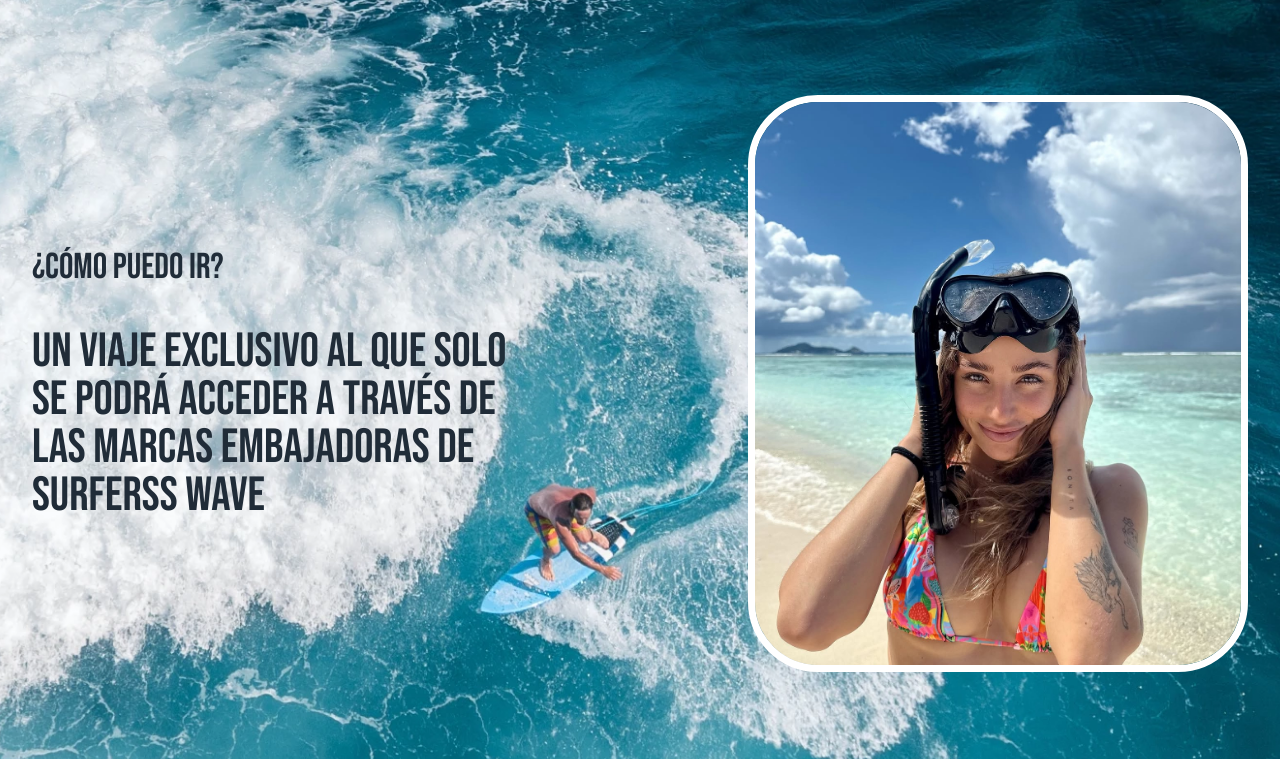
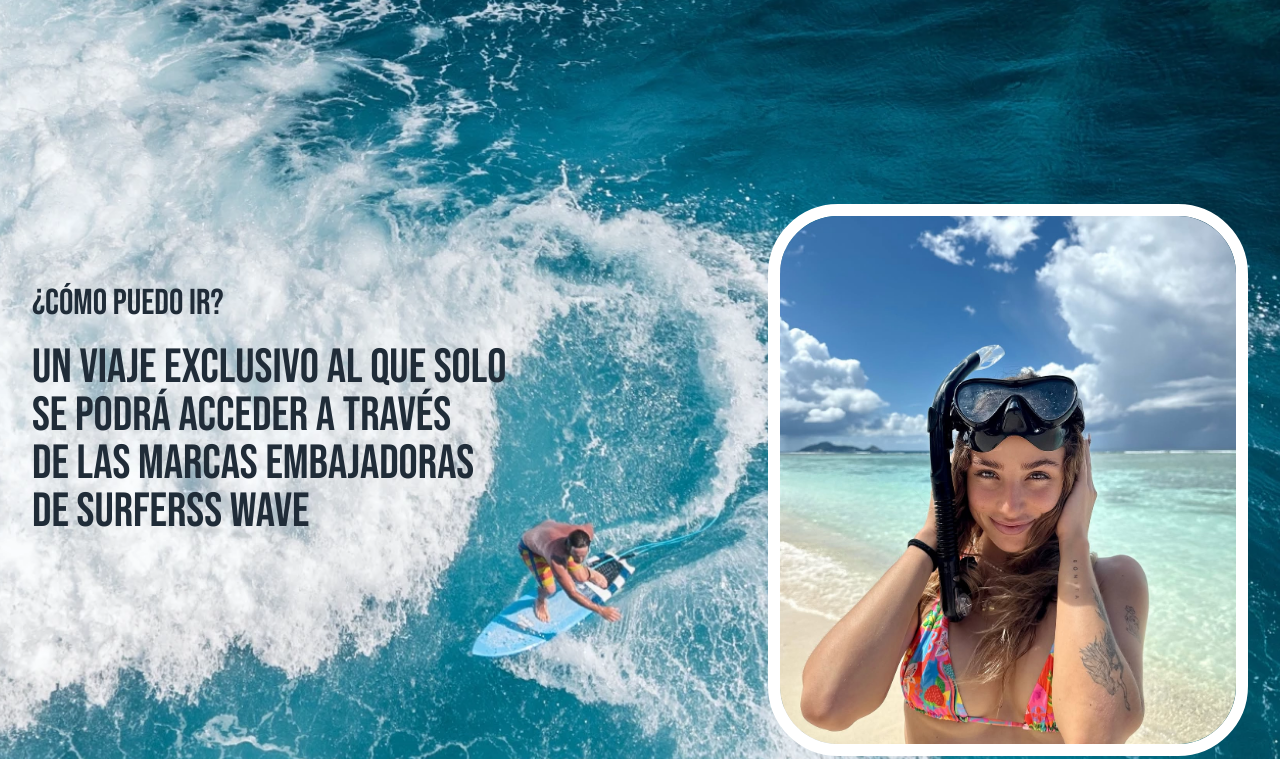
Before and after one commit to midudev/sofia-surferss-wave-web, an Astro site: page / in a window 1280 px wide. Shown: the part 2435-3194 px from the top of the page. Built offline with nearby package versions, Linux system fonts and the light colour scheme; Astro itself is replaced by a stand-in of ours; a web font is replaced by a local one.

Commit message:
Ajustar diseño responsive de la sección '¿Cómo puedo ir?' en mobile y desktop

```diff
--- a/src/components/How.astro
+++ b/src/components/How.astro
@@ -6,37 +6,36 @@
 
 <Section id="como-ir" class="bg-[url('../assets/section-how-bg.webp')]">
   <div
-    class="md:flex w-full md:items-center flex-col lg:flex-row min-h-[500px] md:min-h-[600px] lg:min-h-[748px]"
+    class="md:flex max-w-7xl md:items-center flex-col lg:flex-row min-h-[500px] md:min-h-[550px] lg:min-h-[620px] lg:mt-40 mb-10"
   >
-    <div class="justify-between flex items-start">
-      <div class="flex flex-col items-start justify-start">
-        <h2 class="font-bebas md:w-[483px] md:text-4xl text-2xl text-secondary">
+    <div
+      class="flex flex-col-reverse md:flex-row justify-between items-start w-full"
+    >
+      <div class="flex flex-col items-start justify-start lg:mt-20">
+        <h2 class="font-bebas md:text-4xl text-2xl text-secondary">
           ¿CÓMO PUEDO IR?
         </h2>
 
-        <p
-          class="font-bebas md:w-[483px] md:text-5xl md:mr-5 text-3xl text-secondary mt-10"
-        >
-          Un viaje exclusivo al que solo se podrá acceder a través de las marcas
-          Embajadoras de Surferss Wave
+        <p class="font-bebas md:text-5xl md:mr-5 text-3xl text-secondary mt-5">
+          UN VIAJE EXCLUSIVO AL QUE SOLO<br />
+          SE PODRÁ ACCEDER A TRAVÉS<br />
+          DE LAS MARCAS EMBAJADORAS<br />
+          DE SURFERSS WAVE
         </p>
       </div>
 
       <!-- Imagen para mobile -->
-
       <Image
         src={HowImage}
         alt="Sofía con gafas de snorkel en la playa"
         loading="eager"
-        width={150}
-        height={650}
+        width={250}
+        height={750}
         format="webp"
-        class="lg:hidden w-[clamp(150px,30vw,200px)] rounded-[40px] border-5 md:border-6 border-white"
+        class="lg:hidden w-[clamp(170px,30vw,200px)] rounded-[30px] border-5 md:border-6 border-white ml-auto"
       />
-    </div>
 
       <!-- Imagen para desktop -->
-
       <Image
         src={HowImage}
         alt="Sofía con gafas de snorkel en la playa"
@@ -44,7 +43,8 @@
         width={500}
         height={650}
         format="webp"
-      class="hidden lg:block max-w-[500px] min-w-[150px] rounded-[70px] border-7 border-white ml-auto"
+        class="hidden lg:block max-w-[480px] min-w-[150px] rounded-[70px] border-[12px] border-white self-start"
       />
     </div>
+  </div>
 </Section>
```
Also changed, not shown: 1 other file. Lines whose indentation alone changed are shown as unchanged.
